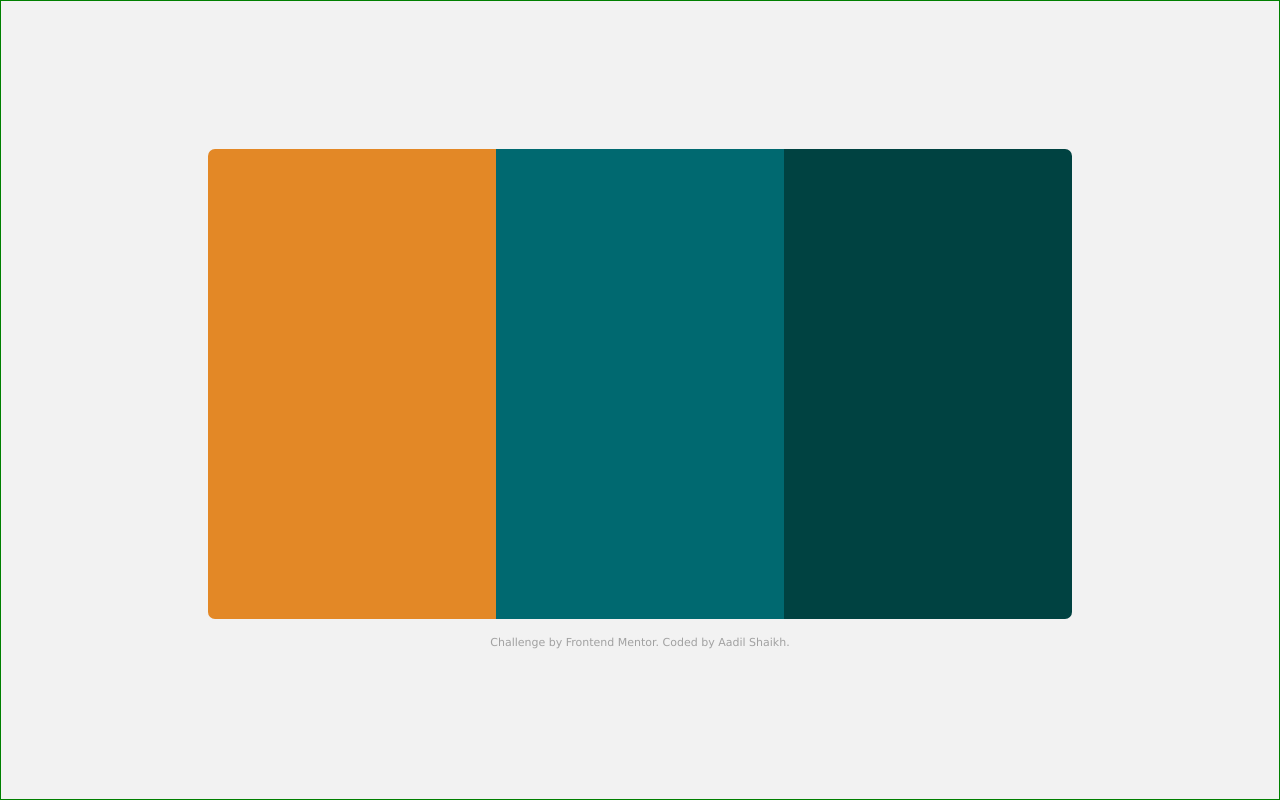
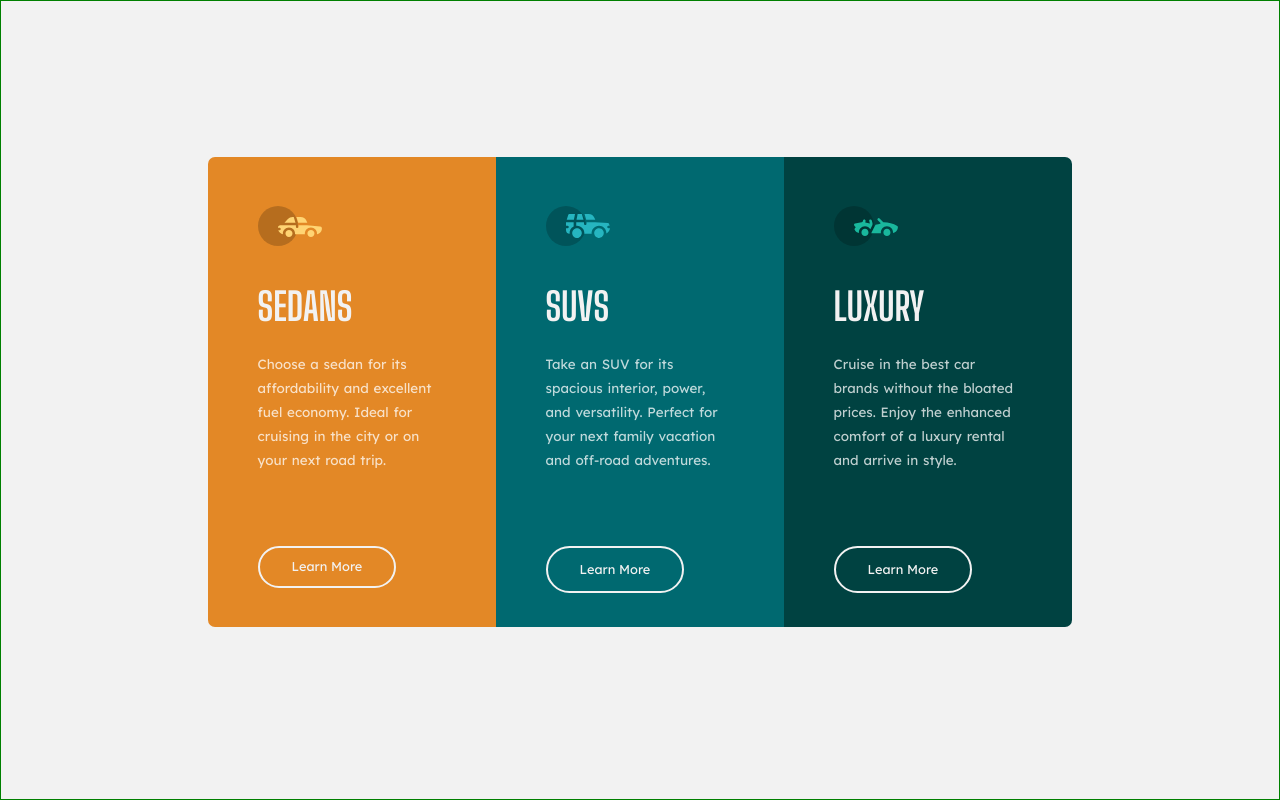
Before and after one commit to aadiisk21/P08, a plain HTML site: page index.html in a window 1280 px wide. Drawn offline with Linux system fonts and the light colour scheme.

Commit message:
randome commit

```diff
--- a/css/style.css
+++ b/css/style.css
@@ -106,11 +106,13 @@ select {
 .card {
   width: 18rem;
   height: 29.4rem;
+  padding: 3.1rem;
   /* border: 1px solid lightslategray; */
 }
 
 .card-1 {
   background-color: hsl(31, 77%, 52%);
+  text-align: left;
 }
 
 .card-2 {
@@ -121,8 +123,49 @@ select {
   background-color: hsl(179, 100%, 13%);
 }
 
+.card img {
+  margin-bottom: 2rem;
+}
+
+.card h1 {
+  margin-bottom: 1rem;
+  color: hsl(0, 0%, 95%);
+  text-transform: uppercase;
+  font-family: 'Big Shoulders Display', cursive;
+  font-size: 2.4rem;
+}
+
+.card p {
+  color: hsla(0, 0%, 100%, 0.75);
+  font-family: "Lexend Deca", sans-serif;
+  font-size: .84rem;
+  word-spacing: 1px;
+  line-height: 24px;
+}
+
+.btn {
+  color: hsl(0, 0%, 95%);
+  border: 2px solid hsl(0, 0%, 95%);
+  border-radius: 50px;
+  font-family: "Lexend Deca", sans-serif;
+  font-size: 0.8rem;
+  padding: 0.6rem 2rem;
+  margin-top: 4.6rem;
+}
+
+.card-1 button {
+  background-color: hsl(31, 77%, 52%);
+}
+
+.card-2 button {
+  background-color: hsl(184, 100%, 22%);
+}
+
+.card-3 button {
+  background-color: hsl(179, 100%, 13%);
+}
 /* mobile width media query */
-@media screen and (max-width:450px) {
+@media screen and (max-width: 450px) {
   body {
     width: 100%;
     height: 100%;
@@ -153,6 +196,6 @@ select {
   }
 
   .attribution {
-    margin-bottom: .5rem;
+    margin-bottom: 0.5rem;
   }
 }
--- a/index.html
+++ b/index.html
@@ -22,6 +22,7 @@
       text-align: center;
       font-family: Verdana, Geneva, Tahoma, sans-serif;
       color: hsla(0, 0%, 50%, 0.709);
+      display: none;
     }
 
     .attribution a {
@@ -34,9 +35,27 @@
 <body>
   <main id="main">
     <div class="card-main">
-      <div class="card card-1"></div>
-      <div class="card card-2"></div>
-      <div class="card card-3"></div>
+      <div class="card card-1">
+        <img src="images/icon-sedans.svg" alt="icon-sedans" class="card-1-img">
+        <h1 class="heading">Sedans</h1>
+        <p class="para">Choose a sedan for its affordability and excellent fuel economy. Ideal for cruising in the city
+          or on your next road trip.</p>
+        <button class="btn">Learn More</button>
+      </div>
+      <div class="card card-2">
+        <img src="images/icon-suvs.svg" alt="icon-suvs" class="card-2-img">
+        <h1 class="heading">SUVs</h1>
+        <p class="para">Take an SUV for its spacious interior, power, and versatility. Perfect for your next family
+          vacation and off-road adventures.
+          <button class="btn">Learn More</button>
+      </div>
+      <div class="card card-3">
+        <img src="images/icon-luxury.svg" alt="icon-luxury" class="card-3-img">
+        <h1 class="heading">Luxury</h1>
+        <p class="para">Cruise in the best car brands without the bloated prices. Enjoy the enhanced comfort of a luxury
+          rental and arrive in style.
+          <button class="btn">Learn More</button>
+      </div>
     </div>
     <!-- Sedans
   Choose a sedan for its affordability and excellent fuel economy. Ideal for cruising in the city
```
